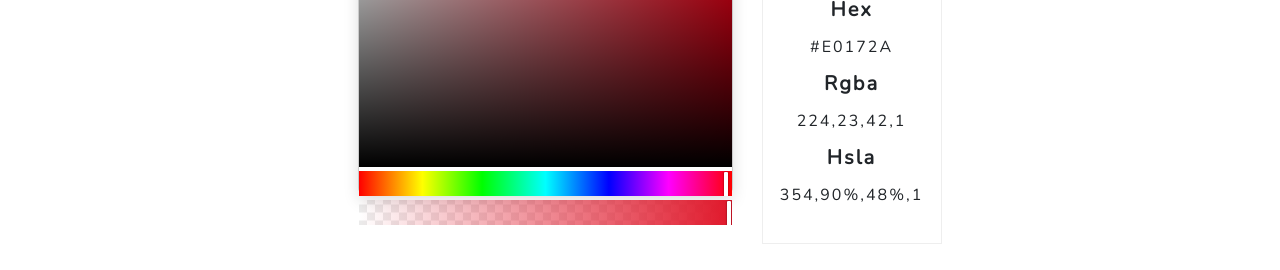
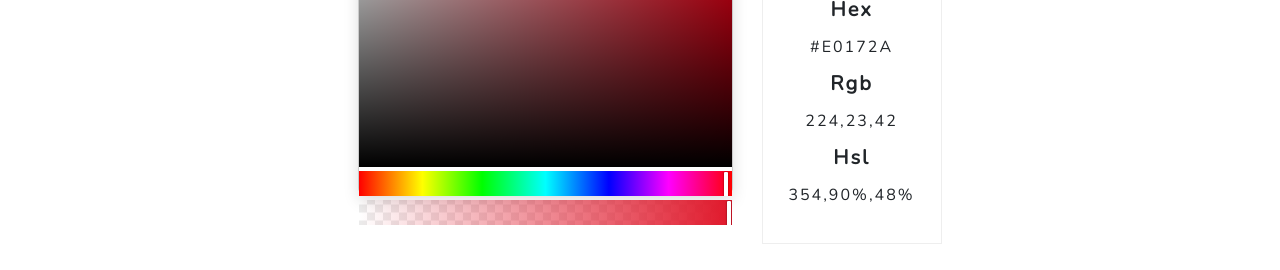
Before and after one commit to Ram-Moudgill/ColorsWebsite, a React (Create React App) app in the folder colorwebsite/: page / in a window 1280 px wide. Shown: the part 236-506 px from the top of the page. Built offline with nearby package versions, Linux system fonts and the light colour scheme.

Commit message:
colorpicker output values correction methods updated

```diff
--- a/colorwebsite/src/components/Components/Gradient.js
+++ b/colorwebsite/src/components/Components/Gradient.js
@@ -34,11 +34,8 @@ const Gradient = ({ bg }) => {
               <span style={{ fontSize: 14 }}>{text}</span>
             </IconButton>
           </CopyToClipboard>
-          <IconButton className='text-right'>
-            <LaunchIcon
-              style={{ color: 'rgb(31, 38, 103)' }}
-              onClick={showModal}
-            ></LaunchIcon>
+          <IconButton className='text-right' onClick={showModal}>
+            <LaunchIcon style={{ color: 'rgb(31, 38, 103)' }}></LaunchIcon>
           </IconButton>
         </div>
       </div>
--- a/colorwebsite/src/components/Components/PickColor.js
+++ b/colorwebsite/src/components/Components/PickColor.js
@@ -7,33 +7,34 @@ class PickColor extends React.Component {
     // displayColorPicker: false,
     hex: '#E0172A',
     color: {
-      r: '224',
-      g: '23',
-      b: '42',
-      a: '1 ',
+      r: 224,
+      g: 23,
+      b: 42,
+      a: 1,
     },
-    hsla: '354,90%,48%,1',
+    hsla: '354,90%,48%,1.000',
   }
 
-  handleChange = (color) => {
-    this.setState({ color: color.rgb })
+  handleChange = async (color) => {
+    await this.setState({ color: color.rgb })
     const { r, g, b, a } = this.state.color
-    this.setState({ hex: this.RGBAToHexA(r, g, b, a) })
-    this.setState({ hsla: this.hexToHSL(this.state.hex) })
+    await this.setState({ hex: this.RGBAToHexA(r, g, b, a) })
+    await this.setState({ hsla: this.hexToHSL(this.state.hex) })
   }
-  RGBAToHexA = (r, g, b, a) => {
+  RGBAToHexA(r, g, b, a) {
     r = r.toString(16)
     g = g.toString(16)
     b = b.toString(16)
     a = Math.round(a * 255).toString(16)
 
-    if (r.length === 1) r = '0' + r
-    if (g.length === 1) g = '0' + g
-    if (b.length === 1) b = '0' + b
-    if (a.length === 1) a = '0' + a
+    if (r.length == 1) r = '0' + r
+    if (g.length == 1) g = '0' + g
+    if (b.length == 1) b = '0' + b
+    if (a.length == 1) a = '0' + a
 
     return '#' + r + g + b + a
   }
+
   hexToHSL(H) {
     // Convert hex to RGB first
     let r = 0,
@@ -77,17 +78,7 @@ class PickColor extends React.Component {
     s = +(s * 100).toFixed(1)
     l = +(l * 100).toFixed(1)
     a = (a / 255).toFixed(3)
-    return (
-      '' +
-      h +
-      ',' +
-      Math.round(s) +
-      '%,' +
-      Math.round(l) +
-      '%,' +
-      Math.round(a) +
-      ''
-    )
+    return '' + h + ',' + Math.round(s) + '%,' + Math.round(l) + '%,' + a + ''
   }
 
   render() {
@@ -115,23 +106,32 @@ class PickColor extends React.Component {
                 <h5 className='mb-0 '>
                   <strong>Hex</strong>
                 </h5>
-                {this.state.hex}
+                {this.state.hex.endsWith('ff')
+                  ? this.state.hex.slice(0, 7)
+                  : this.state.hex}
               </div>
               <div className='RGBA'>
                 <h5 className='mb-0'>
-                  <strong>Rgba</strong>
+                  <strong>
+                    Rgb
+                    {!(this.state.color.a === 1) && 'a'}
+                  </strong>
                 </h5>
                 <span>
                   {this.state.color.r},{this.state.color.g},{this.state.color.b}
-                  ,{this.state.color.a}
+                  {!(this.state.color.a === 1) && `,${this.state.color.a}`}
                 </span>
               </div>
 
               <div className='HSL'>
                 <h5 className='mb-0'>
-                  <strong>Hsla</strong>
+                  <strong>
+                    Hsl{!this.state.hsla.endsWith('1.000') && 'a'}
+                  </strong>
                 </h5>
-                {this.state.hsla}
+                {this.state.hsla.endsWith('1.000')
+                  ? this.state.hsla.replace(',1.000', '')
+                  : this.state.hsla}
               </div>
             </div>
           </div>
--- a/colorwebsite/src/components/Screens/Gradients.js
+++ b/colorwebsite/src/components/Screens/Gradients.js
@@ -6,6 +6,7 @@ import GitHubIcon from '@material-ui/icons/GitHub'
 import TwitterIcon from '@material-ui/icons/Twitter'
 import IconButton from '@material-ui/core/IconButton'
 import CloseIcon from '@material-ui/icons/Close'
+import Header from '../Components/header'
 import axios from 'axios'
 import Loading from '../Components/Loading'
 class Gradients extends Component {
@@ -25,43 +26,8 @@ class Gradients extends Component {
     } else {
       return (
         <>
-          <div className='header alert alert-warning alert-dismissible fade show'>
-            <button
-              type='button'
-              className='close'
-              data-dismiss='alert'
-              aria-label='Close'
-            >
-              <IconButton>
-                <CloseIcon className='text-white'></CloseIcon>
-              </IconButton>
-            </button>
-            <p className='text-center text--white'>
-              Looking For the Best Colors For Your Project?{' '}
-            </p>
-            <h3 className='text-center text-white font-weight-bolder'>
-              Million Colors
-            </h3>
-            <p className='text-center text--white'>
-              Best Color Resourse for your Project
-            </p>
-            <small className='text-center w-100 d-block text-white'>
-              Follow Us On
-            </small>
-            <p className='text-white text-center'>
-              <IconButton className='mx-2 text-white'>
-                <FacebookIcon />
-              </IconButton>
-              <IconButton className='mx-2 text-white'>
-                <InstagramIcon />
-              </IconButton>
-              <IconButton className='mx-2 text-white'>
-                <TwitterIcon />
-              </IconButton>
-              <IconButton className='mx-2 text-white'>
-                <GitHubIcon />
-              </IconButton>
-            </p>
+          <div>
+            <Header />
           </div>
           <div className='row mt-4 p-0 mx-0'>
             <div className='col-md-11 mx-auto'>
```
Also changed, not shown: 1 other file (tests, documents, lock files or other folders).
